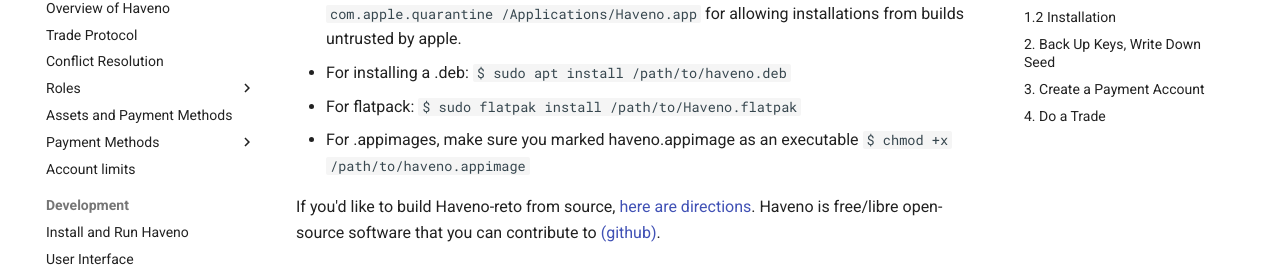
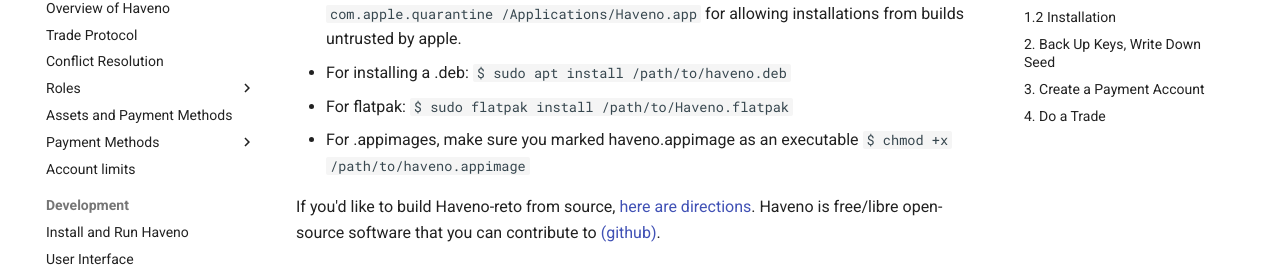
Before and after one commit to boldsuck/haveno-reto-docs, an MkDocs documentation site: the page built from docs/haveno-ui/get_started.md, in a window 1280 px wide and 900 px high, scrolled down 429 px. Shown: the part 163-442 px from the top of the window. Built offline with MkDocs 1.6.1 and Material for MkDocs 9.7.7, drawn with Linux system fonts in a browser that asks for light colours; the version menu is left out.

Commit message:
Update get_started.md

````diff
--- a/docs/haveno-ui/get_started.md
+++ b/docs/haveno-ui/get_started.md
@@ -12,7 +12,7 @@
 ### 1.2 Installation
 - .dmg packages aren't verified by apple, so you'll have to do ```$ xattr -d com.apple.quarantine /Applications/Haveno.app``` for allowing installations from builds untrusted by apple.
 -  For installing a .deb: ```$ sudo apt install /path/to/haveno.deb ```
--  For flatpack: ```$ sudo flatpak install /path/to/Haveno.flatpak ```
+-  For flatpak: ```$ sudo flatpak install /path/to/Haveno.flatpak ```
 -  For .appimages, make sure you marked haveno.appimage as an executable ```$ chmod +x /path/to/haveno.appimage```
 
 If you'd like to build Haveno-reto from source, [here are directions](https://github.com/retoaccess1/haveno-reto/blob/master/docs/installing.md). Haveno is free/libre open-source software that you can contribute to [(github)](https://github.com/retoaccess1/haveno-reto).
````
